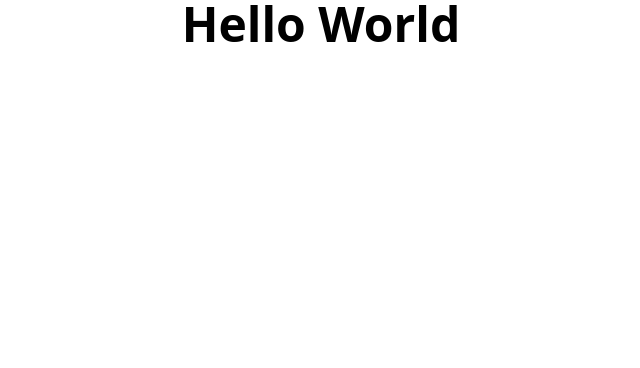
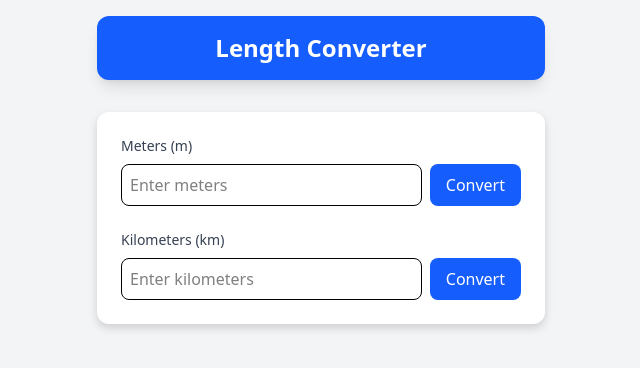
Before and after one commit to Bojji3487/len_converter, a website built with Vite: page index.html in a window 1280 px wide. Shown: the whole page, without its empty margins (319-959 px from the left). Built offline with nearby package versions, Linux system fonts and the light colour scheme.

Commit message:
Added basic UI

```diff
--- a/index.html
+++ b/index.html
@@ -4,10 +4,42 @@
     <meta charset="UTF-8" />
     <link rel="icon" type="image/svg+xml" href="/vite.svg" />
     <meta name="viewport" content="width=device-width, initial-scale=1.0" />
-    <title>Vite App</title>
+    <title>Converter App</title>
   </head>
-  <body class="flex flex-col justify-center text-center">
-    <div class="font-bold h-10 text-5xl">Hello World</div>
-    <script type="module" src="/src/main.js"></script>
-  </body>
+  <body class="min-h-screen bg-gray-100 flex flex-col items-center p-4">
+    <header class="max-sm:bg-blue-400 w-full max-w-md mb-8 p-4 bg-blue-600 text-white rounded-xl shadow-lg">
+        <h1 class="text-2xl font-bold text-center">Length Converter</h1>
+    </header>
+
+    <main class="w-full max-w-md bg-white rounded-xl drop-shadow-lg p-6 space-y-6">
+        <!-- Meter Conversion -->
+        <div class="space-y-2">
+            <label class="block  text-sm font-medium text-gray-700">Meters (m)</label>
+            <div class="flex gap-2 max-sm:flex-col max-sm:space-y-3">
+                <input type="number"
+                       class="flex-1 p-2 border rounded-lg focus:ring-2 focus:ring-blue-500 focus:border-blue-500"
+                       placeholder="Enter meters">
+                <button class="px-4 py-2 bg-blue-600 text-white rounded-lg hover:bg-blue-700 transition-colors">
+                    Convert
+                </button>
+            </div>
+        </div>
+
+        <!-- Kilometer Conversion -->
+        <div class="space-y-2">
+            <label class="block text-sm font-medium text-gray-700">Kilometers (km)</label>
+            <div class="flex gap-2 max-sm:flex-col max-sm:space-y-3">
+                <input type="number"
+                       class="flex-1 p-2 border rounded-lg focus:ring-2 focus:ring-blue-500 focus:border-blue-500"
+                       placeholder="Enter kilometers">
+                <button class="px-4 py-2 bg-blue-600 text-white rounded-lg hover:bg-blue-700 transition-colors">
+                    Convert
+                </button>
+            </div>
+        </div>
+    </main>
+
+    <!-- Conversion would happen between these two units -->
+</body>
+  <script type="module" src="/src/main.js"></script>
 </html>
--- a/package.json
+++ b/package.json
@@ -13,6 +13,8 @@
   },
   "dependencies": {
     "@tailwindcss/vite": "^4.0.14",
+    "prettier": "^2.8.8",
+    "prettier-plugin-tailwind": "^2.2.12",
     "tailwindcss": "^4.0.14"
   }
 }
--- /dev/null
+++ b/prettierrc.json
@@ -0,0 +1,3 @@
+{
+    "plugins": ["prettier-plugin-tailwindcss"]
+  }
```
Also changed, not shown: 1 other file.
